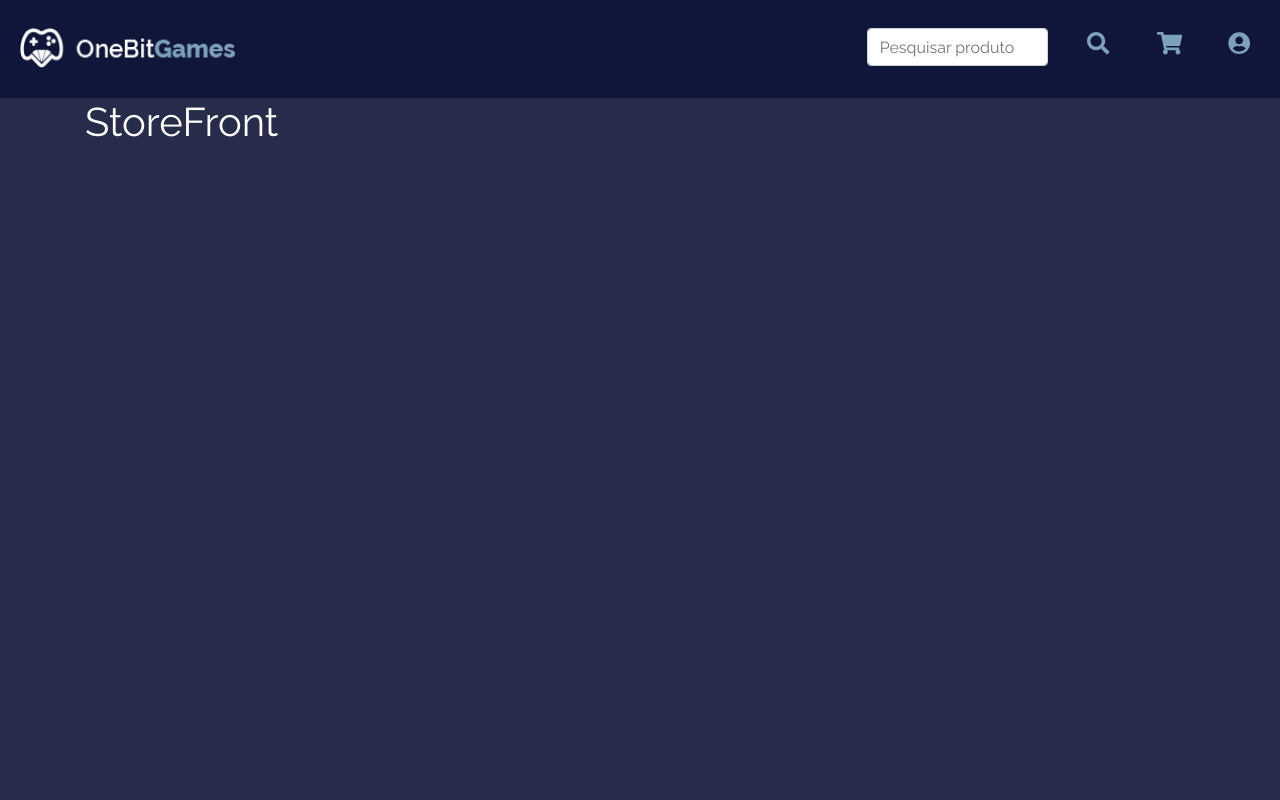
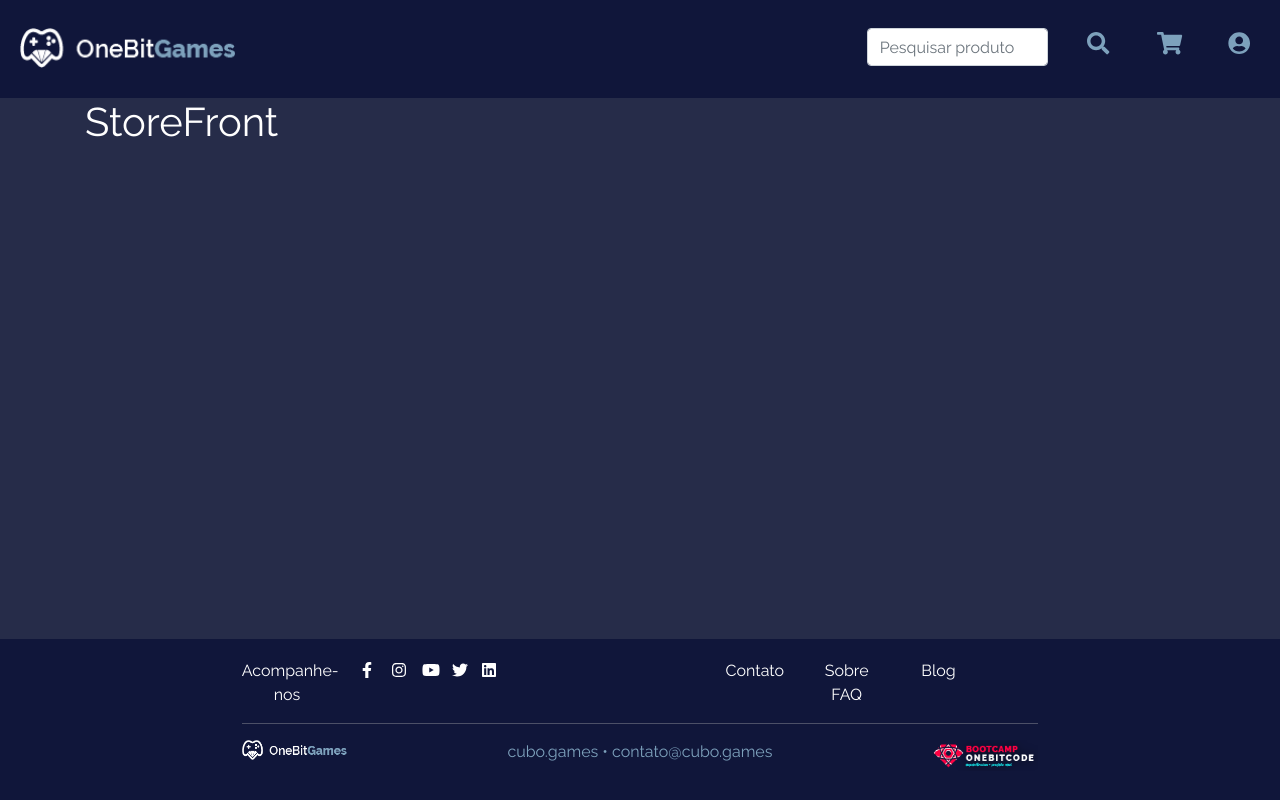
Before and after one commit to jramiresbrito/ecommerce-web, a Next.js app: page /Storefront in a window 1280 px wide. Built offline with nearby package versions, Linux system fonts and the light colour scheme.

Commit message:
ADD Footer Component

```diff
--- /dev/null
+++ b/components/shared/Footer/StoreFrontFooter/index.tsx
@@ -0,0 +1,82 @@
+import React from 'react';
+import styles from '../../../../styles/Footer.module.css';
+import { Col, Row } from 'react-bootstrap';
+import { FontAwesomeIcon } from '@fortawesome/react-fontawesome';
+import {
+  faFacebookF,
+  faInstagram,
+  faYoutube,
+  faTwitter,
+  faLinkedin,
+} from '@fortawesome/free-brands-svg-icons';
+import Logo from '../../Logo';
+import Image from 'next/image';
+
+const StoreFrontFooter: React.FC = () => {
+  return (
+    <footer className={styles.background}>
+      <Col md={{ span: 8, offset: 2 }}>
+        <Row>
+          <Col lg={7} md={12}>
+            <Row>
+              <Col lg={3} md={12} className="mb-4 mb-lg-0">
+                Acompanhe-nos
+              </Col>
+              <Col lg={7} md={12} className="mb-4 mb-lg-0">
+                <Row>
+                  <Col lg={1} xs={2}>
+                    <FontAwesomeIcon icon={faFacebookF} />
+                  </Col>
+
+                  <Col lg={1} xs={2}>
+                    <FontAwesomeIcon icon={faInstagram} />
+                  </Col>
+
+                  <Col lg={1} xs={2}>
+                    <FontAwesomeIcon icon={faYoutube} />
+                  </Col>
+
+                  <Col lg={1} xs={2}>
+                    <FontAwesomeIcon icon={faTwitter} />
+                  </Col>
+
+                  <Col lg={1} xs={2}>
+                    <FontAwesomeIcon icon={faLinkedin} />
+                  </Col>
+                </Row>
+              </Col>
+            </Row>
+          </Col>
+
+          <Col lg={{ span: 4, offset: 0 }} xs={{ span: 8, offset: 2 }}>
+            <Row>
+              <Col>Contato</Col>
+              <Col>Sobre</Col>
+              <Col>Blog</Col>
+              <Col>FAQ</Col>
+            </Row>
+          </Col>
+        </Row>
+
+        <hr className={styles.line} />
+        <Row>
+          <Col lg={{ span: 2, offset: 0 }} xs={{ span: 8, offset: 2 }}>
+            <Logo />
+          </Col>
+
+          <Col lg={{ span: 6, offset: 1 }} xs={12}>
+            <p style={{ color: 'var(--color-gray-light)' }}>
+              cubo.games • contato@cubo.games
+            </p>
+          </Col>
+
+          <Col lg={{ span: 2, offset: 1 }} xs={{ span: 6, offset: 3 }}>
+            <Image src="/assets/logo-bootcamp.png" alt="Logo Bootcamp" width={240} height={70} />
+          </Col>
+        </Row>
+      </Col>
+    </footer>
+  );
+};
+
+export default StoreFrontFooter;
--- a/components/shared/MainComponent/index.tsx
+++ b/components/shared/MainComponent/index.tsx
@@ -1,5 +1,6 @@
 import React from 'react';
 import Header from '../Header/StoreFrontHeader';
+import Footer from '../Footer/StoreFrontFooter';
 
 const MainComponent: React.FC = ({ children }) => {
   return (
@@ -8,6 +9,7 @@ const MainComponent: React.FC = ({ children }) => {
       <div className="container flex-fill">
         { children }
       </div>
+      <Footer />
     </div>
   )
 }
--- /dev/null
+++ b/styles/Footer.module.css
@@ -0,0 +1,10 @@
+.background {
+  background-color: var(--color-primary);
+  width: 100%;
+  padding: 20px;
+  text-align: center;
+}
+
+.line {
+  background-color: rgba(245, 245, 245, 0.3);
+}
```
